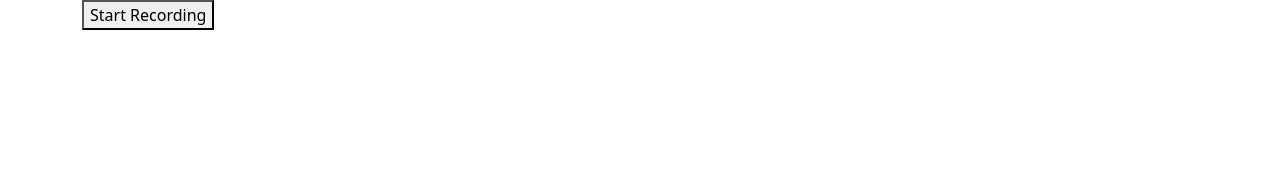
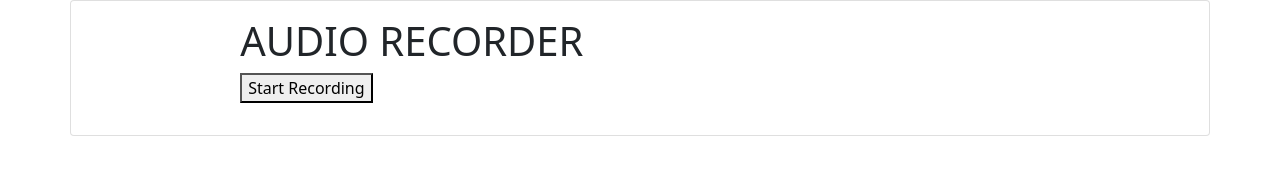
Before and after one commit to audie535180021/audie535180021.github.io, a plain HTML site: page index.html in a window 1280 px wide. Drawn offline with nearby package versions, Linux system fonts and the light colour scheme.

Commit message:
UPDATE TAMPILAN HALAMAN

```diff
--- a/index.html
+++ b/index.html
@@ -1,26 +1,25 @@
 <!DOCTYPE html>
 <html lang="en">
   <head>
-    <meta charset="UTF-8">
-    <meta http-equiv="X-UA-Compatible" content="IE=edge">
-    <meta name="viewport" content="width=device-width, initial-scale=1.0">
-    <link href="https://cdn.jsdelivr.net/npm/bootstrap@5.1.0/dist/css/bootstrap.min.css" rel="stylesheet" integrity="sha384-KyZXEAg3QhqLMpG8r+8fhAXLRk2vvoC2f3B09zVXn8CA5QIVfZOJ3BCsw2P0p/We" crossorigin="anonymous">
+    <meta charset="UTF-8" />
+    <meta http-equiv="X-UA-Compatible" content="IE=edge" />
+    <meta name="viewport" content="width=device-width, initial-scale=1.0" />
+    <link href="https://cdn.jsdelivr.net/npm/bootstrap@5.1.0/dist/css/bootstrap.min.css" rel="stylesheet" integrity="sha384-KyZXEAg3QhqLMpG8r+8fhAXLRk2vvoC2f3B09zVXn8CA5QIVfZOJ3BCsw2P0p/We" crossorigin="anonymous" />
     <title>Audio Recorder</title>
     <style>
-        #audioRecord{
+      #audioRecord {
         width: 300px;
       }
     </style>
   </head>
   <body>
-
-    <div class="container">
+    <div class="container d-flex flex-column align-items-center justify-content-center tengah card p-3 mx-lg-auto my-lg-auto">
       <div class="row">
-            <div data-role="controls">
-                <button id="btnRecording">Start Recording</button>
+        <h1>AUDIO RECORDER</h1>
+        <div data-role="controls" class="mx-lg-auto my-lg-auto">
+          <button id="btnRecording" class="mb-3">Start Recording</button>
         </div>
-            <div data-role="recordings" id="audioRecord">
-            </div>
+        <div data-role="recordings" id="audioRecord" class="my-lg-auto"></div>
       </div>
     </div>
 
```
Lines whose indentation alone changed are shown as unchanged.
